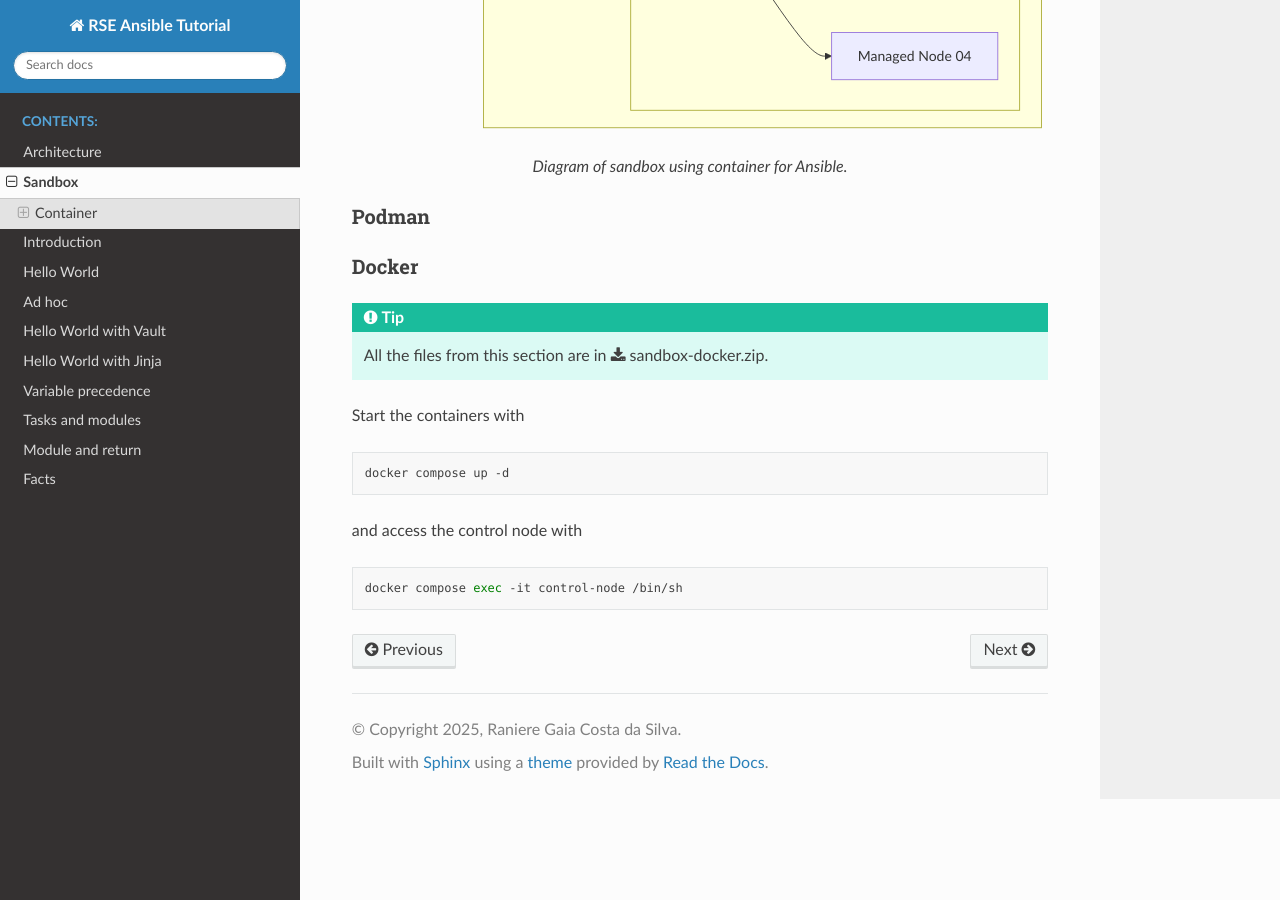
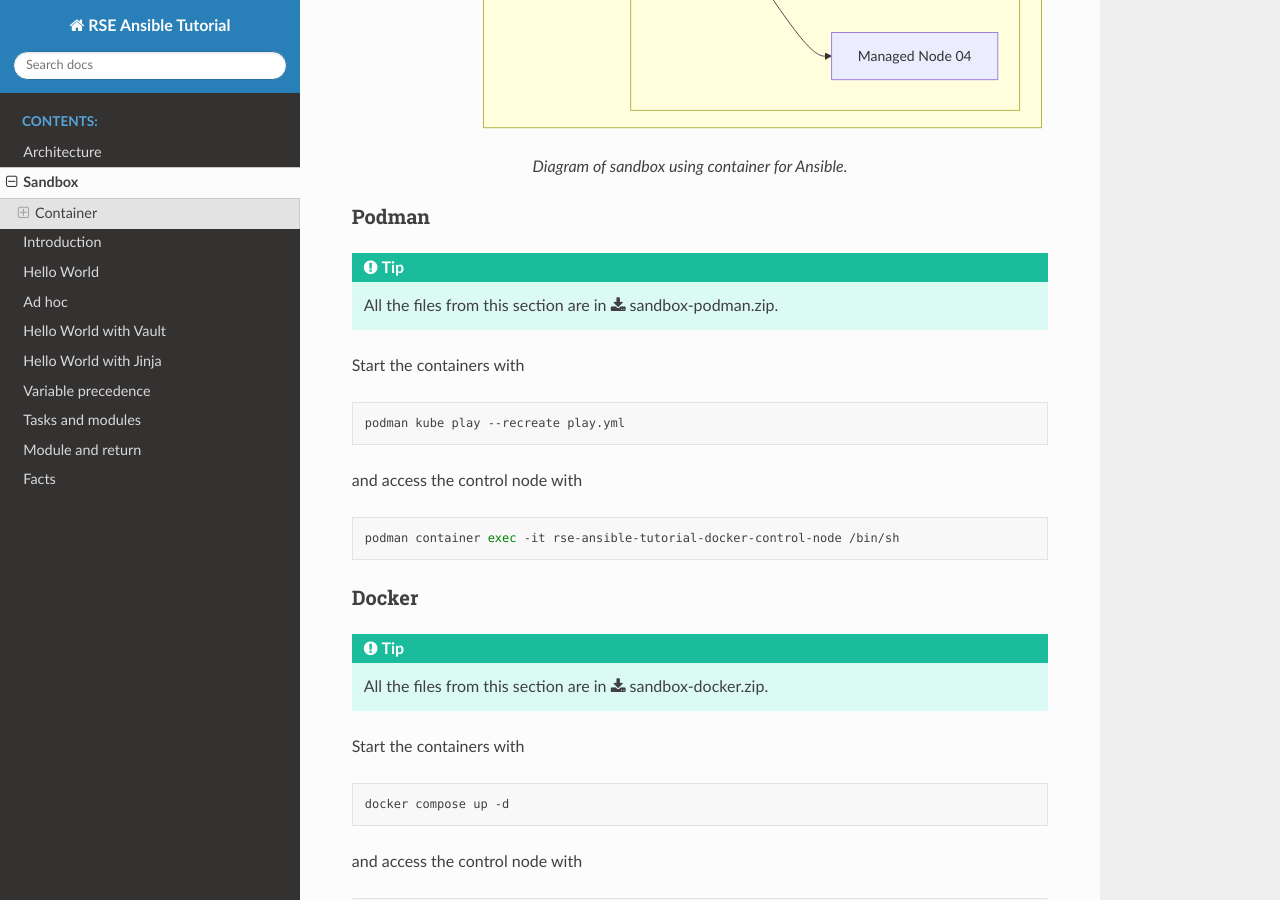
Before and after one commit to rgaiacs/rse-ansible-tutorial, a Sphinx documentation site: the page built from source/sandbox.rst, in a window 1280 px wide and 900 px high, scrolled down 639 px. Built offline with Sphinx 7.4.7 and the Read the Docs theme 3.1.0, drawn with Linux system fonts in a browser that asks for light colours.

Commit message:
Add link to Podman

```diff
--- a/source/sandbox.rst
+++ b/source/sandbox.rst
@@ -35,6 +35,22 @@ Container
 Podman
 ^^^^^^
 
+..  tip::
+
+    All the files from this section are in :download:`sandbox-podman.zip`.
+
+Start the containers with
+
+..  code:: bash
+
+    podman kube play --recreate play.yml
+
+and access the control node with
+
+..  code:: bash
+
+    podman container exec -it rse-ansible-tutorial-docker-control-node /bin/sh
+
 Docker
 ^^^^^^
 
```
